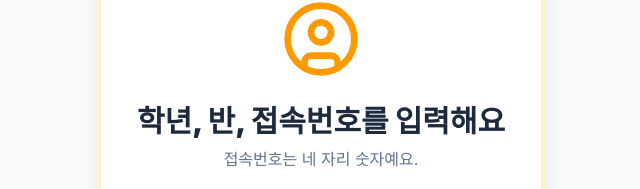
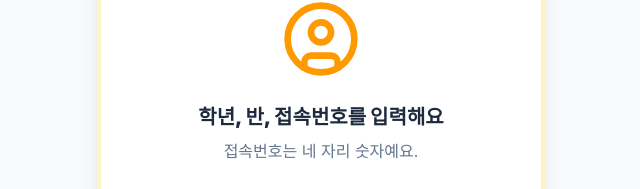
Before and after one commit to gourd2000-ship-it/GooGooDan, a React (Vite) app in the folder client/: page / in a window 1280 px wide. Shown: the part 105-294 px from the top of the page, without its empty margins (319-959 px from the left). Built offline with nearby package versions, Linux system fonts and the light colour scheme; no server answers.

Commit message:
Reduce login heading size

```diff
--- a/client/src/screens/LoginScreen.tsx
+++ b/client/src/screens/LoginScreen.tsx
@@ -43,7 +43,7 @@ export default function LoginScreen() {
         <div className="flex justify-center mb-6 text-amber-500">
           <UserCircle size={80} />
         </div>
-        <h1 className="text-3xl font-black text-slate-800 mb-2">학년, 반, 접속번호를 입력해요</h1>
+        <h1 className="text-xl font-black text-slate-800 mb-2">학년, 반, 접속번호를 입력해요</h1>
         <p className="text-slate-500 mb-6">접속번호는 네 자리 숫자예요.</p>
 
         <div className="flex flex-col gap-4">
```
Also changed, not shown: 1 other file (tests, documents, lock files or other folders).
